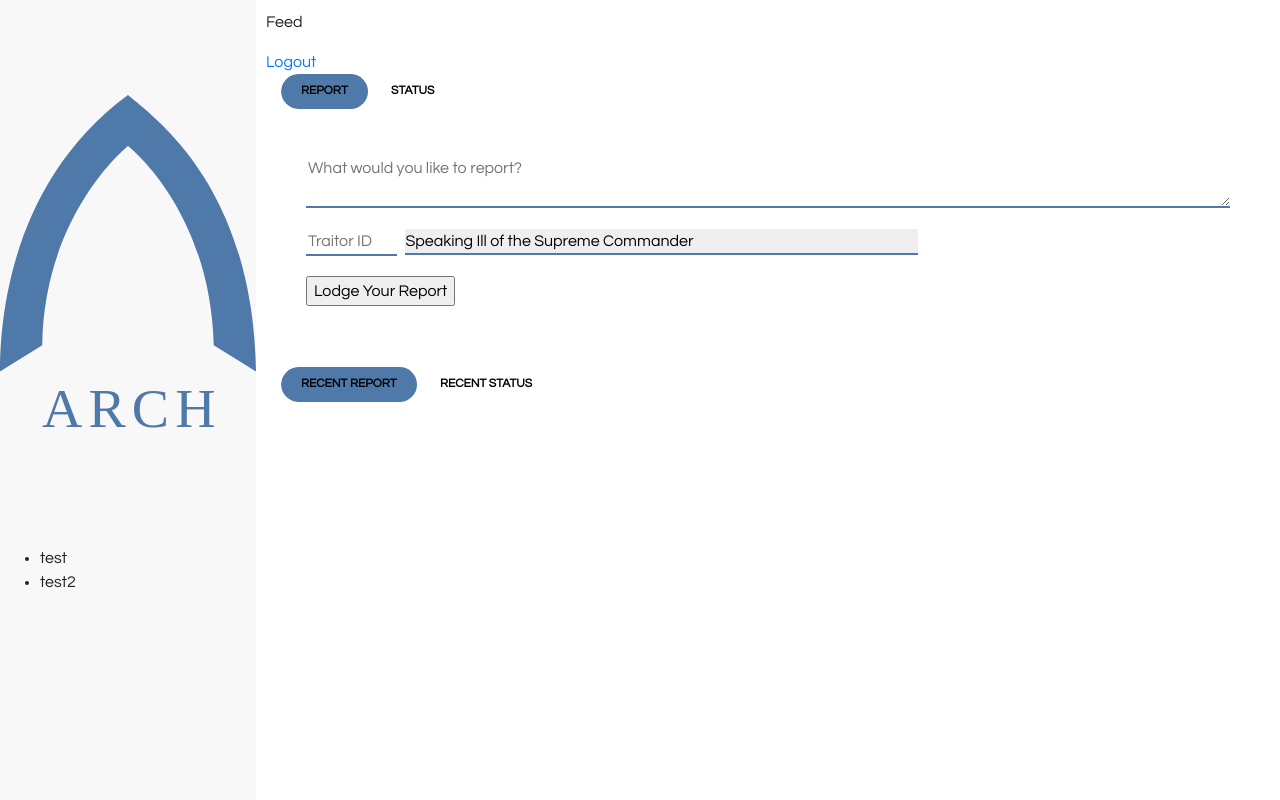
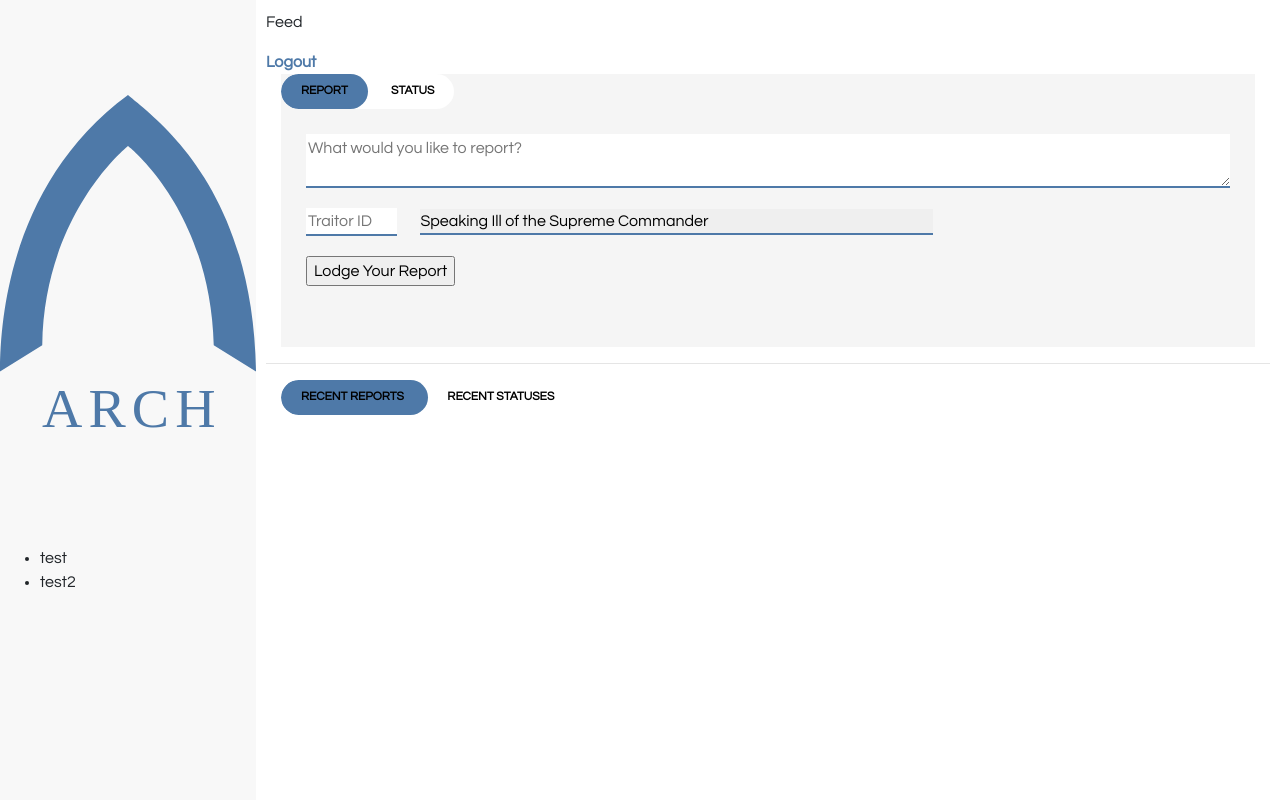
Before and after one commit to blaiddyd/arch-rank, a Flask app: page /feed in a window 1280 px wide. Run offline with Flask 2, Linux system fonts and the light colour scheme; the visitor is signed in with stand-in values (Sample User, id 1); data comes from the database, SQL or seed files in the repository; data that the repository does not hold is empty; some libraries are stand-ins or nearby versions.

Commit message:
Changes ekin (Feed formatting)

```diff
--- a/app/routes.py
+++ b/app/routes.py
@@ -53,7 +53,8 @@ def register():
 def feed():
     invalid_citizen = False
     submit_error = False
-    page = request.args.get('page', 1, type=int)
+    status_page = request.args.get('status', 1, type=int)
+    reports_page = request.args.get('reports', 1, type=int)
     form = CitizenReport(reporter=current_user.citizen_id)
     status_input = CitizenStatus()
     if form.validate_on_submit():
@@ -88,9 +89,24 @@ def feed():
     else:
         print('Status form validation error')
         print(status_input.errors)
-    reports = Report.query.order_by(Report.time.desc()).paginate(page, 20, False)
-    all_status = Status.query.order_by(Status.timestamp.desc()).paginate(page, 20, False)
-    return render_template('feed.html', title='Feed', form=form, reports=reports.items, status_input=status_input, statuses=all_status.items)
+    reports = Report.query.order_by(Report.time.desc()).paginate(reports_page, 5, False)
+    next_reports = url_for('feed', reports=reports.next_num) \
+        if reports.has_next else None
+    prev_reports = url_for('feed', reports=reports.prev_num) \
+        if reports.has_prev else None
+    all_status = Status.query.order_by(Status.timestamp.desc()).paginate(status_page, 5, False)
+    next_statuses = url_for('feed', status=all_status.next_num) \
+        if all_status.has_next else None
+    prev_statuses = url_for('feed', status=all_status.prev_num) \
+        if all_status.prev else None
+    return render_template('feed.html', title='Feed', form=form, reports=reports.items, status_input=status_input,
+        statuses=all_status.items, next_reports=next_reports, prev_reports=prev_reports, next_status=next_statuses, prev_status=prev_statuses)
+
+@app.route('/profile')
+@login_required
+def profile_home():
+    user_id = current_user.citizen_id;
+    return redirect(url_for('profile', citizen_id=user_id))
 
 @app.route('/profile/<citizen_id>')
 @login_required
--- a/app/static/styles/feed.css
+++ b/app/static/styles/feed.css
@@ -18,17 +18,25 @@
     flex-direction: column;
 }
 
-.tab--slider {
+.tab--slider, .tab--slider2 {
     width: 100%;
     float: left;
-    margin-bottom: 20px;
+}
+
+.tab--slider {
+    background-color: whitesmoke;
+}
+.tab--container, .tab--container2 {
+    width: 100%;
+    margin-top: 0;
 }
 
 .tab--container {
-    width: 100%;
+    padding: 0;
+    background-color: whitesmoke;
 }
 
-.tab--tabs {
+.tab--tabs, .tab--tabs2 {
     display: block;
     float: left;
     margin: 0;
@@ -42,7 +50,7 @@
     user-select: none;
 }
 
-.tab--tabs::after {
+.tab--tabs::after, .tab--tabs2::after {
     content: "";
     width: 50%;
     background: #4e79a8;
@@ -54,11 +62,11 @@
     border-radius: 20px;
 }
 
-.tab--tabs.slide::after {
+.tab--tabs.slide::after, .tab--tabs2.slide2::after {
     left: 50%;
 }
 
-.tab-slider--trigger {
+.tab-slider--trigger, .tab-slider--trigger2 {
     font-size: 12px;
     line-height: 1;
     font-weight: bold;
@@ -74,24 +82,24 @@
     user-select: none;
 }
 
-.tab-slider--trigger:active {
+.tab-slider--trigger:active, .tab-slider--trigger2:active {
     color: white;
 }
 
-.tab--body {
-     width: 100%;
+.tab--body, .tab--body2 {
+    width: 100%;
     margin-bottom: 20px;
     padding: 25px;
 }
 
 .form-body {
     width: 100%;
-    margin-block-end: 20px;
 }
 
 .form-body textarea {
      width: 100%;
      border: none;
+     margin-bottom: 20px;
      border-bottom: 2px solid #4e79a8;
 }
 
@@ -110,13 +118,14 @@
 }
 
 .form-actions--container input {
-     margin-right: 5px;
+     margin-right: 20px;
      border: none;
      border-bottom: #4e79a8 2px solid;
 }
 
 .form-button {
      float: right;
+     margin-bottom: 0;
 }
 
 select {
@@ -140,3 +149,67 @@ select option {
     -webkit-appearance: none;
     -moz-appearance: none;
 }
+
+.feed-post {
+    width: 80%;
+    display: flex;
+    flex-direction: row;
+    margin: 20px auto;
+    align-content: start;
+    justify-content: start;
+    padding: 10px;
+    border: 2px whitesmoke solid;
+    cursor: pointer;
+    transition: 0.4s;
+}
+
+.feed-post:hover {
+    transform: scale(0.9, 0.9);
+}
+
+.poster {
+    display: flex;
+    align-content: center;
+    justify-content: center;
+    flex-direction: column;
+    border-right: 1px lightgray solid;
+    height: 100%;
+}
+
+.feed-post > .post-main {
+    margin-left: 20px;
+    width: 100%;
+    display: flex;
+    flex-direction: column;
+    justify-content: start;
+    align-content: start;
+}
+
+.post-chip {
+    background-color: whitesmoke;
+    border-radius: 35px;
+    color: black;
+    text-align: left;
+    width: 100%;
+    padding: 5px;
+}
+
+.post-main > .post-body {
+    width: 100%;
+    padding: 10px;
+    background-color: white;
+}
+
+a {
+    text-decoration: none;
+    font-weight: bold;
+    color: #4e79a8;
+}
+
+.paginate  > .latest {
+    float: left;
+}
+
+.paginate  > .oldest {
+    float: right;
+}
--- a/app/templates/feed.html
+++ b/app/templates/feed.html
@@ -52,75 +52,119 @@
                </div>
           </div>
      </div>
+     <hr>
      <div class="container-fluid">
-          <div id="mainfeed" class="tab--slider">
-               <ul id="main-tabs" class="tab--tabs">
-                    <li class="tab-slider--trigger active" rel="recent-reports">
-                         Recent Report
+          <div id="mainfeed" class="tab--slider2">
+               <ul id="main-tabs" class="tab--tabs2">
+                    <li class="tab-slider--trigger2 active2" rel="recent-reports">
+                         Recent Reports
                     </li>
-                    <li class="tab-slider--trigger" rel="recent-stats">
-                         Recent Status
+                    <li class="tab-slider--trigger2" rel="recent-stats">
+                         Recent Statuses
                     </li>
                </ul>
           </div>
-          <div class="tab--container">
-               <div id="recent-reports" class="tab--body">
+          <div class="tab--container2">
+               <div id="recent-reports" class="tab--body2">
                     {% for report in reports %}
-                         {{ report.reporter_id }}
-                         {{ report.reported_id }}
-                         {{ report.report_category }}
-                         {{ report.time }}
-                         {{ report.body }}
+                         <div class="feed-post container-fluid">
+                              <div class="poster">
+                                   <span>{{ report.time }}</span>
+
+                                   <span>Citizen <a href="{{ url_for('profile', citizen_id=report.reporter_id) }}">{{ report.reporter_id }}</a></span>
+                              </div>
+                              <div class="post-main">
+                                   <div class="post-chip">
+                                        <a href="{{ url_for('profile', citizen_id=report.reported_id) }}">{{ report.reported_id }}</a> committed
+                                        {{ report.report_category }}
+                                   </div>
+                                   <div class="post-body">
+                                        {{ report.body }}
+                                   </div>
+                              </div>
+                         </div>
                     {% endfor %}
+                    <div class="paginate">
+                         {% if prev_reports %}
+                              <a href="{{ prev_reports }}">Latest</a>
+                         {% endif %}
+
+                         {% if next_reports %}
+                              <a href="{{ next_reports }}">Oldest</a>
+                         {% endif %}
+                    </div>
                </div>
-               <div id="recent-stats" class="tab--body">
+               <div id="recent-stats" class="tab--body2">
                     {% for status in statuses %}
-                         {{ status.citizen_id }}
-                         {{ status.body }}
-                         {{ status.timestamp }}
-                         {{ status.status_category }}
+                         <div class="feed-post">
+                              <div class="poster">
+                                   <span>{{ status.timestamp }}</span>
+                                   <span>Citizen <a href="{{ url_for('profile', citizen_id=status.citizen_id) }}">{{ status.citizen_id }}</a></span>
+                              </div>
+                              <div class="post-main">
+                                   <div class="post-chip">
+                                        {{ status.status_category }}
+                                   </div>
+                                   <div class="post-body">
+                                        {{ status.body }}
+                                   </div>
+                              </div>
+                         </div>
                     {% endfor %}
+                    <div class="paginate">
+                         {% if prev_status %}
+                              <div class="latest">
+                                   <a href="{{ prev_status }}">Latest</a>
+                              </div>
+                         {% endif %}
+
+
+                         {% if next_status %}
+                              <div class="oldest">
+                                   <a href="{{ next_status }}">Oldest</a>
+                              </div>
+                         {% endif %}
+                    </div>
                </div>
           </div>
      </div>
 
 </div>
+<script src="https://code.jquery.com/jquery-3.4.1.min.js"></script>
 <script>
     $("document").ready(function(){
            $(".tab--body").hide();
            $(".tab--body:first").show();
-           $("#recent-stats").show();
-           $("#recent-reports").hide();
+           $(".tab--body2").hide();
+           $(".tab--body2:first").show();
 
       });
 
-      $("#formtabs li").click(function() {
-           $("#report-tab").hide();
-           $("#status-tab").hide();
+      $(".tab--slider li").click(function() {
+           $(".tab--body").hide();
            var activeTab = $(this).attr("rel");
            $("#" + activeTab).fadeIn();
                 if ($(this).attr("rel") == "status-tab"){
-                     $('#formsections').addClass('slide');
+                     $('.tab--tabs').addClass('slide');
                 }
                 else{
-                     $('formsections').removeClass('slide');
+                     $('.tab--tabs').removeClass('slide');
                 }
-           $("#formtabs li").removeClass("active");
+           $(".tab--slider li").removeClass("active");
            $(this).addClass("active");
       });
 
-      $("#mainfeed li").click(function() {
-           $("#recent-reports").hide();
-           $("#recent-stats").hide();
+      $(".tab--slider2 li").click(function() {
+           $(".tab--body2").hide();
            var activeTab = $(this).attr("rel");
            $("#" + activeTab).fadeIn();
-                if ($(this).attr("rel") == "recent-stats"){
-                     $('#main-tabs"').addClass('slide');
+                if ($(this).attr("rel") == "recent-status"){
+                     $('.tab--tabs2').addClass('slide2');
                 }
                 else{
-                     $("#main-tabs").removeClass('slide');
+                     $('.tab--tabs2').removeClass('slide2');
                 }
-           $("#mainfeed li").removeClass("active");
+           $(".tab--slider2 li").removeClass("active");
            $(this).addClass("active");
       });
  </script>
```
